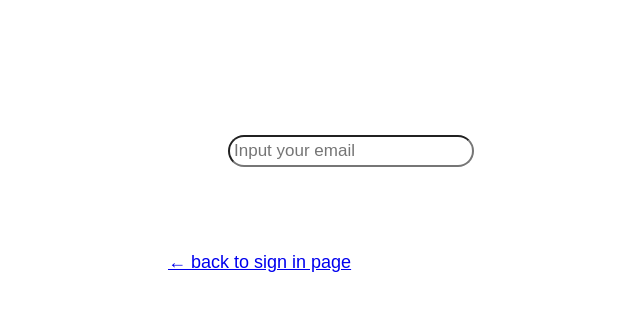
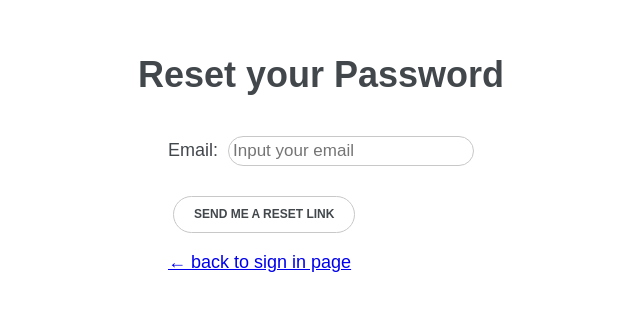
Before and after one commit to sohinim98/ShopifyCodingChallenge, a React (Create React App) app in the folder the-shoppies/: page /passwordReset in a window 1280 px wide. Shown: the part 244-554 px from the top of the page, without its empty margins (319-959 px from the left). Built offline with nearby package versions, Linux system fonts and the light colour scheme; no server answers; a web font is replaced by a local one.

Commit message:
Updated password reset page.

```diff
--- a/the-shoppies/src/components/PasswordReset/PasswordReset.scss
+++ b/the-shoppies/src/components/PasswordReset/PasswordReset.scss
@@ -3,8 +3,7 @@
 
 .password-reset {
   align-items: center;
-  background: var(--base--black);
-  color: var(--base--white);
+  color: var(--text);
   display: flex;
   flex-direction: column;
   font-size: 18px;
@@ -15,6 +14,7 @@
   text-align: left;
 
   .password-reset--input {
+    border: 1px solid var(--border--color);
     border-radius: var(--border-radius--lg);
     font-size: 17px;
     padding: 4px;
@@ -23,9 +23,9 @@
 
   .password-reset--button {
       background: none;
-      border: 1px solid var(--base--white);
+      border: 1px solid var(--border--color);
       border-radius: var(--border-radius--lg);
-      color: var(--base--white);
+      color: var(--text);
       cursor: pointer;
       font: 12px/15px "Proxima Nova", sans-serif;
       font-weight: 600;
```
